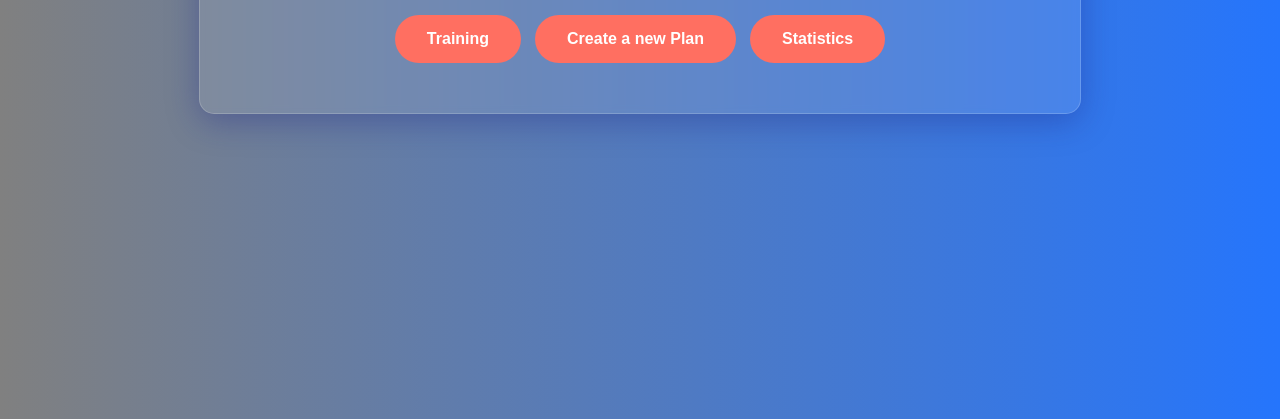
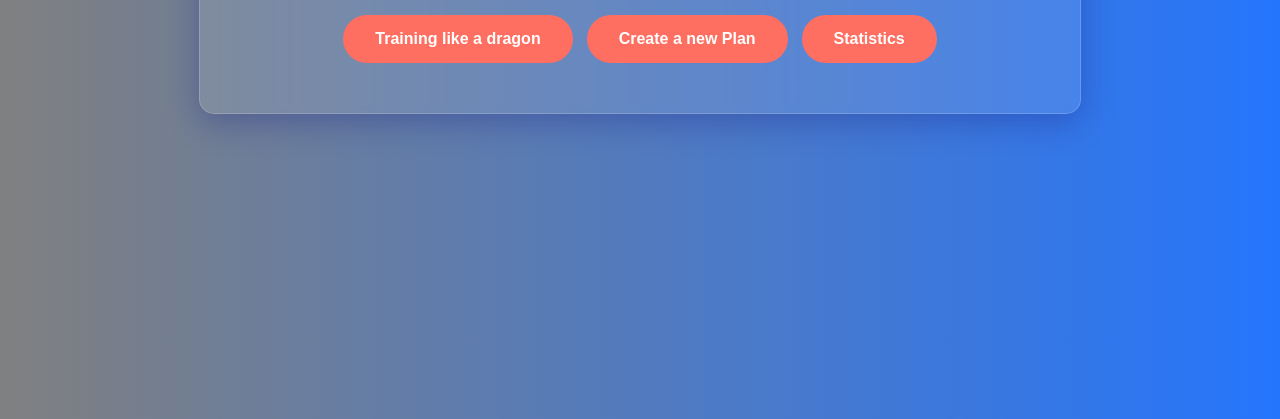
Before and after one commit to rst93/sitoweb, a website: page Documenti/app palestra/index.html in a window 1280 px wide. Shown: the part 421-840 px from the top of the page. Drawn offline with Linux system fonts and the light colour scheme.

Commit message:
modifiche 3

```diff
--- a/Documenti/app palestra/index.html
+++ b/Documenti/app palestra/index.html
@@ -10,7 +10,7 @@
     <div class="container">
         <h1>Gym App</h1>
         <div class="main-menu">
-            <button id="train-btn">Training</button>
+            <button id="train-btn">Training like a dragon</button>
             <button id="create-plan-btn">Create a new Plan</button>
             <button id="statistics-btn">Statistics</button>
         </div>
```
